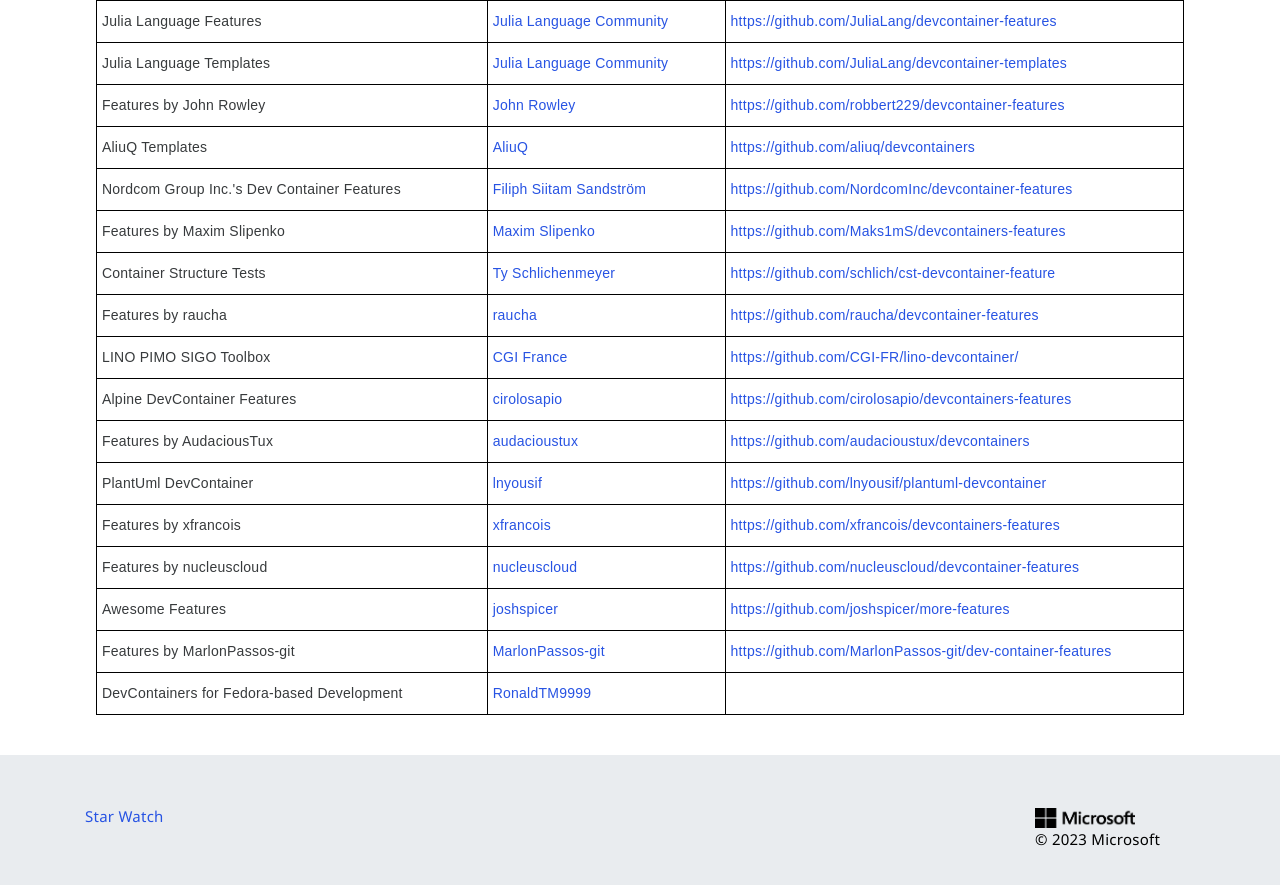
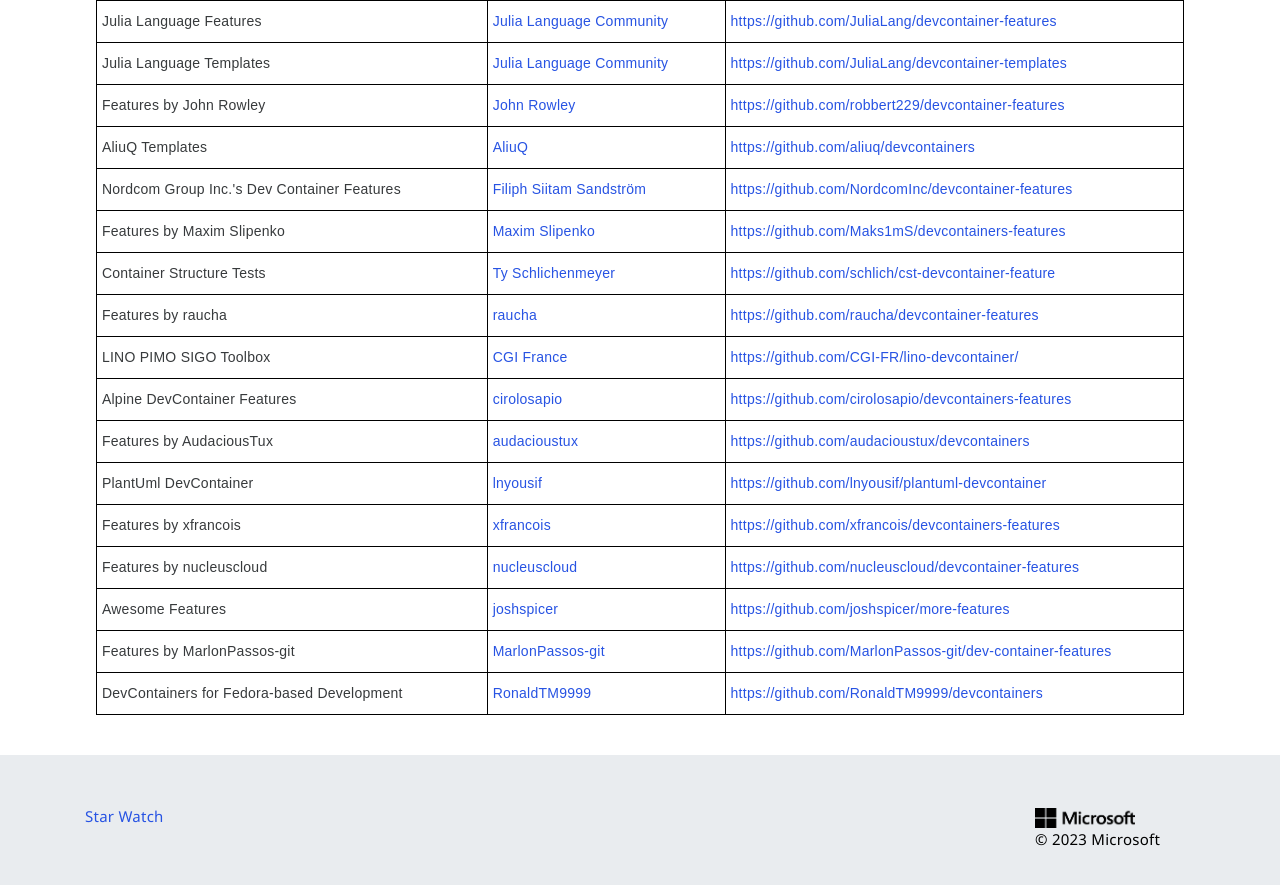
Before and after one commit to devcontainers/devcontainers.github.io, a Jekyll site: the page built from collections.html, in a window 1280 px wide and 900 px high, scrolled down 4828 px. Shown: the top 885 px of the window. Built offline with Jekyll 4.4.1, drawn with Linux system fonts in a browser that asks for light colours; nearby versions of some CDN libraries; comment, search, counter and statistics services are not loaded; some of the changed lines change nothing that is shown.

Commit message:
Add repository

```diff
--- a/_data/collection-index.yml
+++ b/_data/collection-index.yml
@@ -616,4 +616,5 @@
 - name: DevContainers for Fedora-based Development
   maintainer: RonaldTM9999
   contact: https://github.com/RonaldTM9999/devcontainers/issues
+  repository: https://github.com/RonaldTM9999/devcontainers
   ociReference: ghcr.io/ronaldtm9999/devcontainers
```
